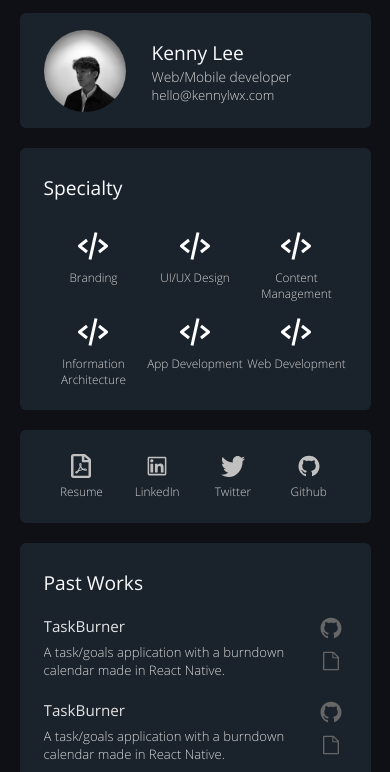
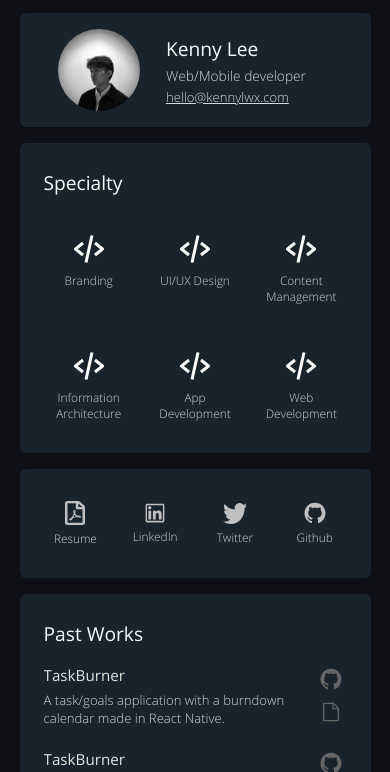
Before and after one commit to kennylwx/kennylwx-portfolio, a Gatsby site: page / in a window 390 px wide. Shown: the part 46-818 px from the top of the page. Built offline with nearby package versions, Linux system fonts and the light colour scheme; Gatsby itself is replaced by a stand-in of ours.

Commit message:
fixed responsiveness

```diff
--- a/src/components/profile.js
+++ b/src/components/profile.js
@@ -19,9 +19,12 @@ function Profile({ name, status, contact }) {
         <div className="author-status">
           {status}
         </div>
-        <div className="author-contact">
+        <a
+          className="author-contact"
+          href={`mailto:${contact}?subject=Hello Kenny`}
+        >
           {contact}
-        </div>
+        </a>
       </div>
     </div>
 
--- a/src/components/socials.js
+++ b/src/components/socials.js
@@ -30,7 +30,11 @@ function Socials({ title }) {
 
   return (
     <div className="socials">
-      {
+      {/* <div className="socials-title">
+        {title}
+      </div> */}
+      <div className="socials-container">
+        {
         arr.map((soc) => (
           <SocialsType
             name={soc.name}
@@ -38,6 +42,7 @@ function Socials({ title }) {
           />
         ))
       }
+      </div>
     </div>
   );
 }
--- a/src/pages/index.js
+++ b/src/pages/index.js
@@ -19,6 +19,8 @@ const IndexPage = () => (
       />
       <Services title="Specialty" />
       <Socials />
+      <div className="filler" />
+
     </div>
     <div className="right-panel">
       <Showcase title="Highlights" />
--- a/src/styles/layout.scss
+++ b/src/styles/layout.scss
@@ -78,12 +78,21 @@ html,body {
   }
 }
 
+
 @media only screen and (max-width: $full-width) {
   main {
     grid-template-columns: 1fr !important;
     max-width: 90% !important;
     min-width: $left-panel-width;
   }
+
+  .filler {
+    display: none;
+  }
+}
+
+.filler {
+  height: auto;
 }
 
 main {
@@ -91,19 +100,19 @@ main {
   max-width: $full-width;
   margin: 16px auto;
   display: grid;
-  grid-template-columns: $left-panel-width $right-panel-width;
-  grid-column-gap: $margin-between;
+  grid-template-columns: 0.82fr 1fr;
+  grid-gap: 1em;
 
   .left-panel {
     display: grid;
-    grid-template-rows: 115px 262px 93px auto;
-    grid-gap: $margin-between;
+    grid-template-rows: 0.1fr 0.1fr 0.1fr;
+    grid-gap: 1em;
   }
 
   .right-panel {
     display: grid;
-    grid-template-rows: auto auto;
-    grid-gap: $margin-between;
+    grid-template-rows: repeat(auto-fit, auto);
+    grid-gap: 1em;
   }
 
 }
@@ -146,7 +155,6 @@ a {
   text-decoration: none;
 }
 
-
 .more-button {
   color: $more-col;
   font-size: 0.89em;
@@ -156,10 +164,24 @@ a {
   text-transform: capitalize;
 }
 
+@media only screen and (max-width: $full-width) {
+
+  .author-profile {
+    flex-direction: row !important;
+
+    .author-info {
+      text-align: left !important;
+      margin: auto 26px !important;
+    }
+  }
+}
+
 .author-profile {
   display: flex;
-  flex-direction: row;
+  flex-direction: column;
   align-items: center;
+  justify-content: center;
+
   @extend .container;
 
   .author-img {
@@ -170,7 +192,8 @@ a {
   }
 
   .author-info {
-    margin-left: 26px;
+    margin-top: 8px;
+    text-align: center;
 
     .author-name {
       @extend .title-style;
@@ -179,13 +202,17 @@ a {
     .author-status {
       font-size: 0.86em;
       color: $txt-col;
-      line-height: 1.2em;
     }
 
     .author-contact {
       font-size: 0.82em;
-      line-height: 1.4em;
       color: $txt-col;
+      text-decoration: underline;
+
+    }
+
+    .author-contact:hover {
+      color: $highlight-dark-col;
 
     }
 
@@ -202,10 +229,13 @@ a {
 
   .services-container {
     display: grid;
-    grid-template-columns: 33% 33% 33%;
-    grid-gap: 0.5%;
+    grid-template-columns: repeat(3, 1fr);
+    grid-template-rows: repeat(2, 1fr);
+    grid-gap: 1em;
 
     .services-type {
+      padding: 8px;
+      border-radius: 4px;
 
       .services-type-img {
         width: 36px;
@@ -215,7 +245,6 @@ a {
 
       .services-type-name {
         @extend .sub-text-style;
-
       }
 
     }
@@ -226,18 +255,26 @@ a {
 
 .socials {
   @extend .container-plus;
+
+  .socials-title {
+    @extend .title-style-plus;
+  }
+
+  .socials-container {
     display: grid;
     grid-template-columns: repeat(4, 1fr);
-  grid-column-gap: auto;
+    grid-gap: 1em;
+    margin: auto 0;
 
     .socials-type {
       display: flex;
       flex-direction: column;
       justify-content: center;
       align-items: center;
+      padding: 8px;
+      border-radius: 2px;
 
       .socials-type-img {
-      margin: auto;
       }
 
       .socials-type-name {
@@ -247,13 +284,10 @@ a {
     }
 
     .socials-type:hover {
-    color: $btn-hightlight-col !important;
+      background-color: $btn-hightlight-col !important;
     }
-
-
   }
-
-
+}
 
 .showcase {
   @extend .container-plus;
@@ -271,6 +305,7 @@ a {
       display: flex;
       flex-direction: row;
       margin-bottom: 16px;
+      justify-content: space-between;
 
       .showcase-type-info {
         display: flex;
@@ -288,11 +323,12 @@ a {
         }
 
         .showcase-type-desc {
-          margin-top: 2px;
           font-size: 0.82em;
           color: $txt-col;
           @include limit-text-line(2);
           margin-right: 6px;
+          margin-top: auto;
+          margin-bottom: auto;
         }
 
       }
```
Lines whose indentation alone changed are shown as unchanged.
